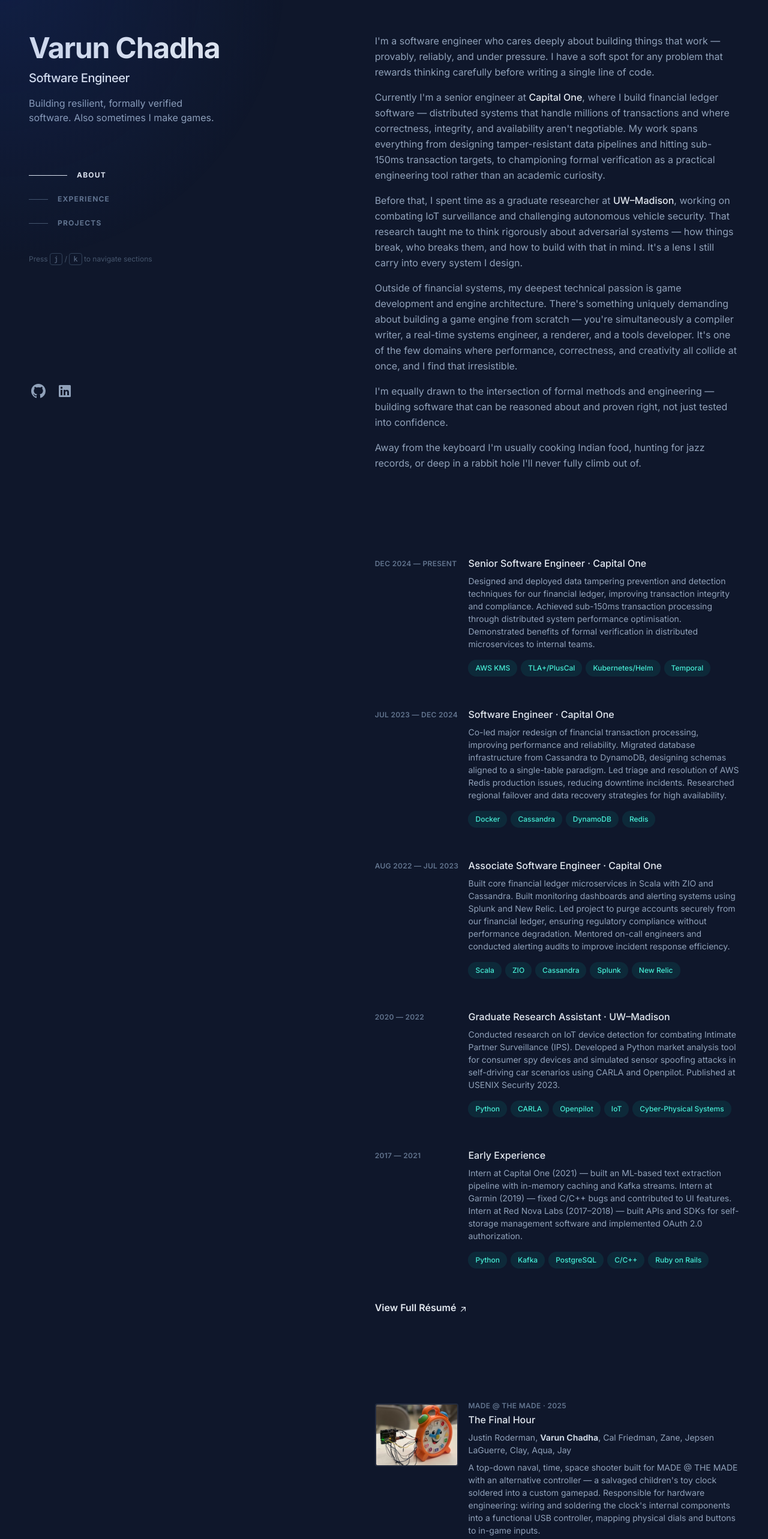
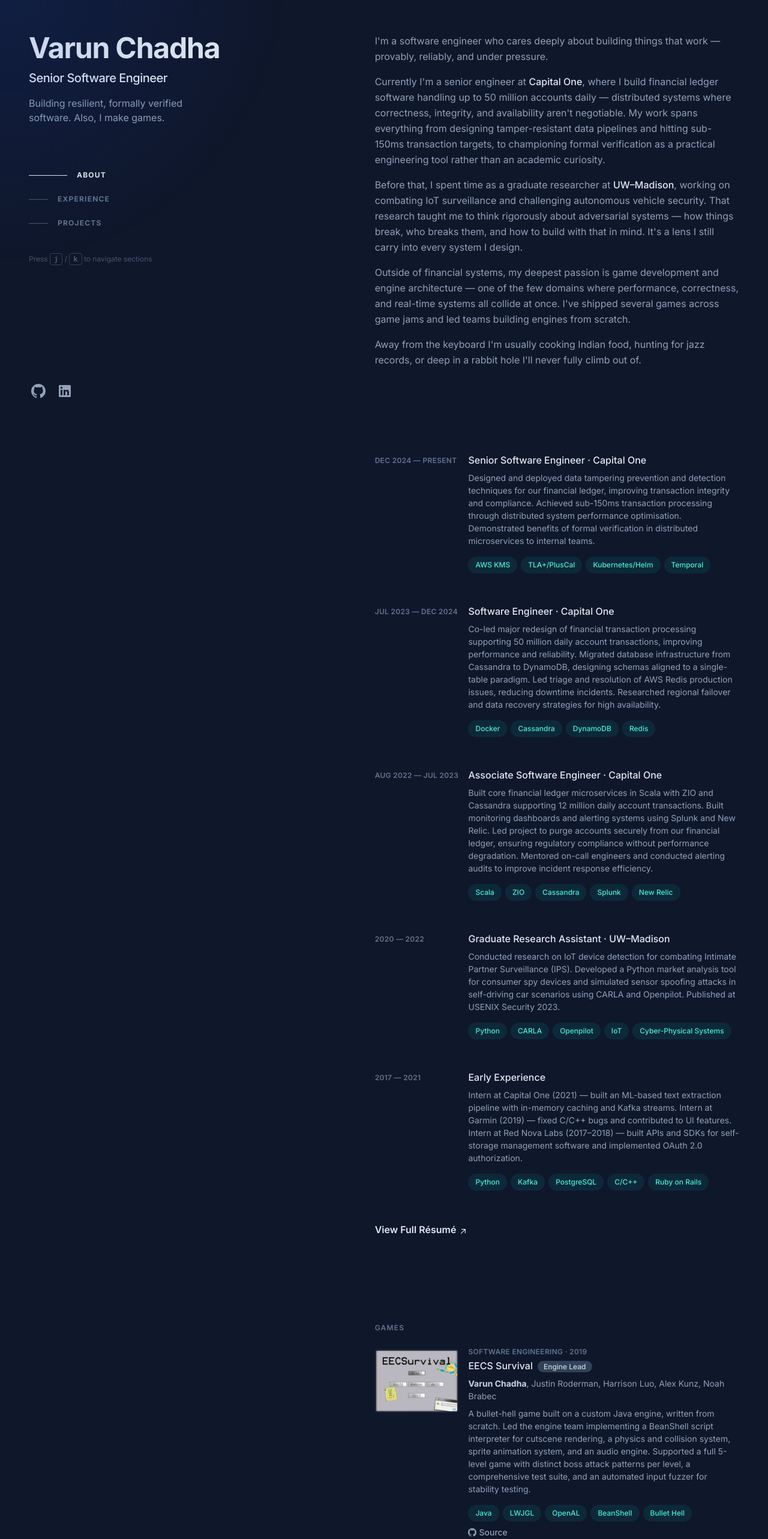
Before and after one commit to vchadha/portfolio, a Next.js app: page / in a window 1280 px wide. Shown: the part 40-2606 px from the top of the page at 60% size. Built offline with nearby package versions, Linux system fonts and the light colour scheme.

Commit message:
Update about section, add more projects

```diff
--- a/src/app/layout.tsx
+++ b/src/app/layout.tsx
@@ -9,7 +9,22 @@
 
 export const metadata: Metadata = {
   title: "Varun Chadha",
-  description: "Portfolio",
+  description:
+    "Senior software engineer building resilient, formally verified systems.",
+  openGraph: {
+    title: "Varun Chadha",
+    description:
+      "Senior software engineer building resilient, formally verified systems.",
+    url: "https://varunchadha.dev",
+    siteName: "Varun Chadha",
+    type: "website",
+  },
+  twitter: {
+    card: "summary_large_image",
+    title: "Varun Chadha",
+    description:
+      "Senior software engineer building resilient, formally verified systems.",
+  },
 };
 
 export default function RootLayout({
--- a/src/components/ProfileAside.tsx
+++ b/src/components/ProfileAside.tsx
@@ -66,11 +66,10 @@
 
         {/* Role */}
         <h2 className="mt-3 text-lg font-medium tracking-tight text-slate-200 sm:text-xl">
-          Software Engineer
+          Senior Software Engineer
         </h2>
         <p className="mt-4 max-w-xs leading-normal">
-          Building resilient, formally verified software. Also sometimes I make
-          games.
+          Building resilient, formally verified software. Also, I make games.
         </p>
 
         {/* Nav — hidden on mobile */}
--- a/src/components/sections/About.tsx
+++ b/src/components/sections/About.tsx
@@ -15,9 +15,7 @@
       <div>
         <p className="mb-4">
           I'm a software engineer who cares deeply about building things that
-          work — provably, reliably, and under pressure. I have a soft spot for
-          any problem that rewards thinking carefully before writing a single
-          line of code.
+          work — provably, reliably, and under pressure.
         </p>
         <p className="mb-4">
           Currently I'm a senior engineer at{" "}
@@ -30,8 +28,8 @@
           >
             Capital One
           </a>
-          , where I build financial ledger software — distributed systems that
-          handle millions of transactions and where correctness, integrity, and
+          , where I build financial ledger software handling up to 50 million
+          accounts daily — distributed systems where correctness, integrity, and
           availability aren't negotiable. My work spans everything from
           designing tamper-resistant data pipelines and hitting sub-150ms
           transaction targets, to championing formal verification as a practical
@@ -55,18 +53,11 @@
           design.
         </p>
         <p className="mb-4">
-          Outside of financial systems, my deepest technical passion is game
-          development and engine architecture. There's something uniquely
-          demanding about building a game engine from scratch — you're
-          simultaneously a compiler writer, a real-time systems engineer, a
-          renderer, and a tools developer. It's one of the few domains where
-          performance, correctness, and creativity all collide at once, and I
-          find that irresistible.
-        </p>
-        <p className="mb-4">
-          I'm equally drawn to the intersection of formal methods and
-          engineering — building software that can be reasoned about and proven
-          right, not just tested into confidence.
+          Outside of financial systems, my deepest passion is game development
+          and engine architecture — one of the few domains where performance,
+          correctness, and real-time systems all collide at once. I've shipped
+          several games across game jams and led teams building engines from
+          scratch.
         </p>
         <p>
           Away from the keyboard I'm usually cooking Indian food, hunting for
--- a/src/components/sections/Projects.tsx
+++ b/src/components/sections/Projects.tsx
@@ -6,6 +6,45 @@
 import { publications } from "@/data/publications";
 import { volunteering } from "@/data/volunteering";
 import { games } from "@/data/games";
+
+function SubsectionTitle({ children }: { children: React.ReactNode }) {
+  return (
+    <h3 className="mb-6 text-xs font-semibold uppercase tracking-widest text-slate-500">
+      {children}
+    </h3>
+  );
+}
+
+function RoleBadge({ role }: { role: string }) {
+  return (
+    <span className="ml-2 rounded-full bg-slate-700 px-2.5 py-0.5 text-xs font-medium text-slate-300">
+      {role}
+    </span>
+  );
+}
+
+function GitHubLink({ href }: { href: string }) {
+  return (
+    <a
+      href={href}
+      target="_blank"
+      rel="noreferrer noopener"
+      aria-label="View source on GitHub (opens in a new tab)"
+      className="relative mt-2 inline-flex items-center gap-1 text-sm font-medium text-slate-400 hover:text-teal-300 focus-visible:text-teal-300 transition-colors"
+    >
+      <svg
+        xmlns="http://www.w3.org/2000/svg"
+        viewBox="0 0 16 16"
+        fill="currentColor"
+        className="h-3.5 w-3.5"
+        aria-hidden="true"
+      >
+        <path d="M8 0C3.58 0 0 3.58 0 8c0 3.54 2.29 6.53 5.47 7.59.4.07.55-.17.55-.38 0-.19-.01-.82-.01-1.49-2.01.37-2.53-.49-2.69-.94-.09-.23-.48-.94-.82-1.13-.28-.15-.68-.52-.01-.53.63-.01 1.08.58 1.23.82.72 1.21 1.87.87 2.33.66.07-.52.28-.87.51-1.07-1.78-.2-3.64-.89-3.64-3.95 0-.87.31-1.59.82-2.15-.08-.2-.36-1.02.08-2.12 0 0 .67-.21 2.2.82.64-.18 1.32-.27 2-.27.68 0 1.36.09 2 .27 1.53-1.04 2.2-.82 2.2-.82.44 1.1.16 1.92.08 2.12.51.56.82 1.27.82 2.15 0 3.07-1.87 3.75-3.65 3.95.29.25.54.73.54 1.48 0 1.07-.01 1.93-.01 2.2 0 .21.15.46.55.38A8.013 8.013 0 0016 8c0-4.42-3.58-8-8-8z" />
+      </svg>
+      <span>Source</span>
+    </a>
+  );
+}
 
 export default function Projects() {
   return (
@@ -19,10 +58,20 @@
       <div>
         <ul className="group/list">
 
-          {/* Games */}
+          {/* ── Games ────────────────────────────────── */}
+          <li className="mb-6">
+            <SubsectionTitle>Games</SubsectionTitle>
+          </li>
+
           {games.map((game) => (
             <li key={game.title} className="mb-12">
-              <SectionCard image={{ src: game.image, alt: `${game.title} screenshot`, aspect: game.imageAspect ?? "video" }}>
+              <SectionCard
+                image={{
+                  src: game.image,
+                  alt: `${game.title} screenshot`,
+                  aspect: game.imageAspect ?? "cover",
+                }}
+              >
                 <div className="z-10 sm:order-2 sm:col-span-6">
                   <SectionLabel>{game.jam}</SectionLabel>
                   <h3 className="font-medium leading-snug text-slate-200">
@@ -31,21 +80,27 @@
                       href={game.url}
                       target="_blank"
                       rel="noreferrer noopener"
-                      aria-label={`${game.title} on itch.io (opens in a new tab)`}
+                      aria-label={`${game.title} (opens in a new tab)`}
                     >
                       <span className="absolute -inset-x-4 -inset-y-2.5 hidden rounded md:-inset-x-6 md:-inset-y-4 lg:block" />
                       {game.title}
                     </a>
+                    {game.role && <RoleBadge role={game.role} />}
                   </h3>
                   <AuthorList authors={game.authors} myName={game.myName} />
                   <p className="mt-2 text-sm leading-normal">{game.description}</p>
                   <TechTagList techs={game.techs} />
+                  {game.repo && <GitHubLink href={game.repo} />}
                 </div>
               </SectionCard>
             </li>
           ))}
 
-          {/* Publications */}
+          {/* ── Research ─────────────────────────────── */}
+          <li className="mb-6 mt-4">
+            <SubsectionTitle>Research</SubsectionTitle>
+          </li>
+
           {publications.map((pub) => (
             <li key={pub.title} className="mb-12">
               <SectionCard>
@@ -75,7 +130,11 @@
             </li>
           ))}
 
-          {/* Volunteering */}
+          {/* ── Volunteering ─────────────────────────── */}
+          <li className="mb-6 mt-4">
+            <SubsectionTitle>Volunteering</SubsectionTitle>
+          </li>
+
           {volunteering.map((vol) => (
             <li key={vol.title} className="mb-12">
               <SectionCard>
--- a/src/data/experience.ts
+++ b/src/data/experience.ts
@@ -30,11 +30,12 @@
     company: "Capital One",
     url: "https://www.capitalone.com",
     description:
-      "Co-led major redesign of financial transaction processing, improving performance \
-      and reliability. Migrated database infrastructure from Cassandra to DynamoDB, \
-      designing schemas aligned to a single-table paradigm. Led triage and resolution of \
-      AWS Redis production issues, reducing downtime incidents. Researched regional failover \
-      and data recovery strategies for high availability.",
+      "Co-led major redesign of financial transaction processing supporting 50 million \
+      daily account transactions, improving performance and reliability. \
+      Migrated database infrastructure from Cassandra to DynamoDB, designing \
+      schemas aligned to a single-table paradigm. Led triage and resolution of AWS Redis \
+      production issues, reducing downtime incidents. Researched regional failover and \
+      data recovery strategies for high availability.",
     techs: ["Docker", "Cassandra", "DynamoDB", "Redis"],
   },
   {
@@ -44,11 +45,11 @@
     company: "Capital One",
     url: "https://www.capitalone.com",
     description:
-      "Built core financial ledger microservices in Scala with ZIO and Cassandra. \
-      Built monitoring dashboards and alerting systems using Splunk and New Relic. \
-      Led project to purge accounts securely from our financial ledger, ensuring \
-      regulatory compliance without performance degradation. Mentored on-call engineers \
-      and conducted alerting audits to improve incident response efficiency.",
+      "Built core financial ledger microservices in Scala with ZIO and Cassandra supporting \
+      12 million daily account transactions. Built monitoring dashboards and alerting \
+      systems using Splunk and New Relic. Led project to purge accounts securely from our \
+      financial ledger, ensuring regulatory compliance without performance degradation. \
+      Mentored on-call engineers and conducted alerting audits to improve incident response efficiency.",
     techs: ["Scala", "ZIO", "Cassandra", "Splunk", "New Relic"],
   },
   {
@@ -58,10 +59,9 @@
     company: "UW–Madison",
     url: "https://www.wisc.edu",
     description:
-      "Conducted research on IoT device detection for combating Intimate Partner \
-      Surveillance (IPS). Developed a Python market analysis tool for consumer spy \
-      devices and simulated sensor spoofing attacks in self-driving car scenarios using \
-      CARLA and Openpilot. Published at USENIX Security 2023.",
+      "Conducted research on IoT device detection for combating Intimate Partner Surveillance (IPS). \
+      Developed a Python market analysis tool for consumer spy devices and simulated sensor spoofing \
+      attacks in self-driving car scenarios using CARLA and Openpilot. Published at USENIX Security 2023.",
     techs: ["Python", "CARLA", "Openpilot", "IoT", "Cyber-Physical Systems"],
   },
   {
@@ -72,9 +72,9 @@
     url: null,
     description:
       "Intern at Capital One (2021) — built an ML-based text extraction pipeline with \
-      in-memory caching and Kafka streams. Intern at Garmin (2019) — fixed C/C++ bugs \
-      and contributed to UI features. Intern at Red Nova Labs (2017–2018) — built APIs \
-      and SDKs for self-storage management software and implemented OAuth 2.0 authorization.",
+      in-memory caching and Kafka streams. Intern at Garmin (2019) — fixed C/C++ bugs and \
+      contributed to UI features. Intern at Red Nova Labs (2017–2018) — built APIs and SDKs \
+      for self-storage management software and implemented OAuth 2.0 authorization.",
     techs: ["Python", "Kafka", "PostgreSQL", "C/C++", "Ruby on Rails"],
   },
 ];
--- a/src/data/games.ts
+++ b/src/data/games.ts
@@ -1,9 +1,11 @@
 export interface Game {
   title: string;
   url: string;
+  repo?: string;
   image: string;
   imageAspect?: "video" | "square" | "cover";
   jam: string;
+  role?: string;
   authors: string[];
   myName: string;
   description: string;
@@ -12,11 +14,57 @@
 
 export const games: Game[] = [
   {
+    title: "EECS Survival",
+    url: "https://github.com/justinro-underscore/EECSurvival-Game",
+    repo: "https://github.com/justinro-underscore/EECSurvival-Game",
+    image: "/images/games/eecs-survival.png",
+    imageAspect: "cover",
+    jam: "Software Engineering · 2019",
+    role: "Engine Lead",
+    authors: [
+      "Varun Chadha",
+      "Justin Roderman",
+      "Harrison Luo",
+      "Alex Kunz",
+      "Noah Brabec",
+    ],
+    myName: "Varun Chadha",
+    description:
+      "A bullet-hell game built on a custom Java engine, written from scratch. \
+      Led the engine team implementing a BeanShell script interpreter for cutscene rendering, \
+      a physics and collision system, sprite animation system, and an audio engine. \
+      Supported a full 5-level game with distinct boss attack patterns per level, \
+      a comprehensive test suite, and an automated input fuzzer for stability testing.",
+    techs: ["Java", "LWJGL", "OpenAL", "BeanShell", "Bullet Hell"],
+  },
+  {
+    title: "SPRAWL",
+    url: "https://chemelia.itch.io/sprawl",
+    repo: "https://github.com/ameliajmoser/city-planning-game",
+    image: "/images/games/sprawl.png",
+    imageAspect: "cover",
+    jam: "Graduate Project · 2021",
+    role: "Team Lead",
+    authors: [
+      "Varun Chadha",
+      "Amelia Moser",
+      "Aidan Myers",
+      "Jonah Tostrud",
+    ],
+    myName: "Varun Chadha",
+    description:
+      "A 3D narrative city-builder exploring community engagement and healthy urban design. \
+      Led the team as project manager and technical lead — coordinating across design, programming, \
+      and art disciplines to deliver a playable experience built in Unity.",
+    techs: ["Unity", "C#", "City Builder", "Narrative"],
+  },
+  {
     title: "The Final Hour",
     url: "https://clayxavier.itch.io/the-final-hour",
     image: "/images/games/the-final-hour.jpg",
     imageAspect: "cover",
     jam: "MADE @ THE MADE · 2025",
+    role: "Hardware Engineer",
     authors: [
       "Justin Roderman",
       "Varun Chadha",
@@ -39,18 +87,21 @@
   {
     title: "Dino Soar",
     url: "https://justinro-underscore.itch.io/dino-soar",
+    repo: "https://github.com/justinro-underscore/DinoJam2023",
     image: "/images/games/dino-soar.png",
     imageAspect: "cover",
     jam: "DINOJAM3 · 2023",
     authors: ["Justin Roderman", "Varun Chadha", "Sean Poole", "Alex Shadley"],
     myName: "Varun Chadha",
     description:
-      "A QWOP-style pteranodon flying game built for DINOJAM3. Implemented the level selection screen, menu system, enemy AI, and designed gameplay levels.",
+      "A QWOP-style pteranodon flying game built for DINOJAM3. Implemented the level \
+      selection screen, menu system, enemy AI, and designed gameplay levels.",
     techs: ["Unity", "C#", "Game Jam", "Dino Jam"],
   },
   {
     title: "Tick Tick Za!",
     url: "https://justinro-underscore.itch.io/tick-tick-za",
+    repo: "https://github.com/The-Lost-Rats/CosmicCrust",
     image: "/images/games/tick-tick-za.png",
     imageAspect: "cover",
     jam: "Ludum Dare 51 · 2022",
@@ -65,6 +116,7 @@
   {
     title: "Lost & Raturn",
     url: "https://justinro-underscore.itch.io/lost-raturn",
+    repo: "https://github.com/justinro-underscore/Lost-Raturn",
     image: "/images/games/lost-raturn.jpg",
     imageAspect: "cover",
     jam: "Global Game Jam · 2021",
```
Also changed, not shown: public/images/games/eecs-survival.png (added), public/images/games/sprawl.png (added).
